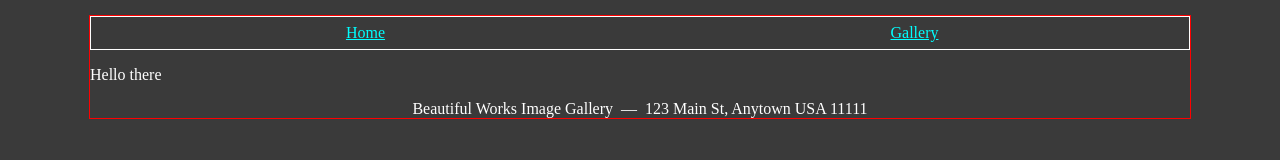
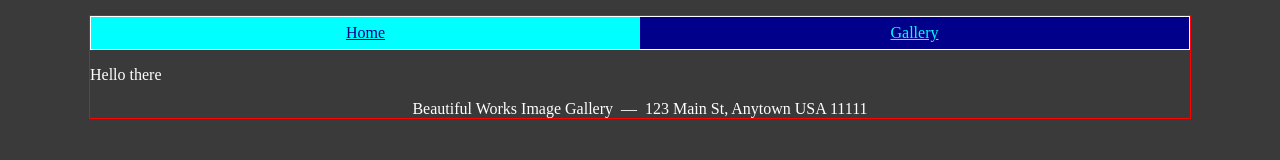
Before and after one commit to TheProfanedOne/Midterm, a plain HTML site: page src/index.html in a window 1280 px wide. Drawn offline with Linux system fonts and the light colour scheme.

Commit message:
Final Header Formatting

```diff
--- a/src/styles/gallery.css
+++ b/src/styles/gallery.css
@@ -1,4 +1,13 @@
 @charset "utf-8";
+
+/* Header styles */
+.horizontal > ul > li:last-child {
+    background-color: cyan;
+}
+
+.horizontal > ul > li:last-child > a {
+    color: darkblue;
+}
 
 /* Image Gallery styles */
 .image-gallery {
--- a/src/styles/home.css
+++ b/src/styles/home.css
@@ -1,4 +1,13 @@
 @charset "utf-8";
+
+/* Header styles */
+.horizontal > ul > li:first-child {
+    background-color: cyan;
+}
+
+.horizontal > ul > li:first-child > a {
+    color: darkblue;
+}
 
 /* Layer styles */
 #layer_container {
--- a/src/styles/reset.css
+++ b/src/styles/reset.css
@@ -44,6 +44,7 @@ body {
     width: 50%;
     text-align: center;
     border: 1px solid white;
+    background-color: darkblue;
 }
 
 .horizontal li:first-child { border-right-width: 0px !important; }
```
